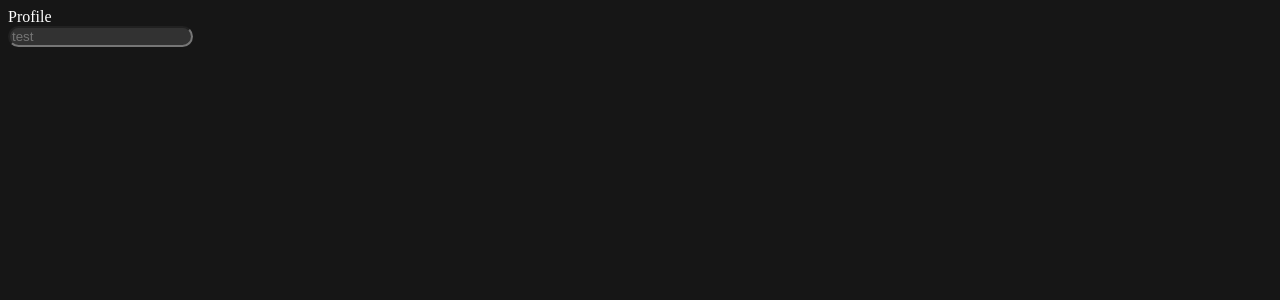
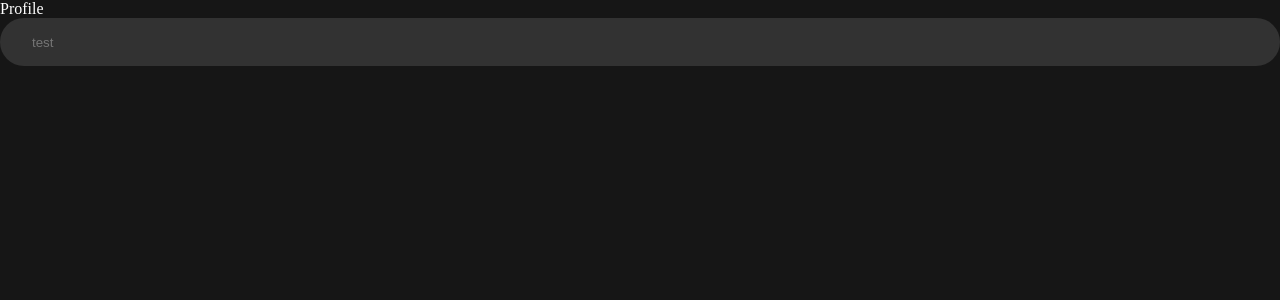
Before and after one commit to camivand4/Spraywall, a React (Vite) app: page /profile in a window 1280 px wide. Shown: the top 300 px of the page. Built offline with nearby package versions, Linux system fonts and the light colour scheme.

Commit message:
textfield center

```diff
--- a/src/Components/TextField.tsx
+++ b/src/Components/TextField.tsx
@@ -1,11 +1,15 @@
-import styled from 'styled-components';
-import Colors from '../config/colors';
+import styled from "styled-components";
+import Colors from "../config/colors";
 
 const TextField = styled.input`
-    border-radius: 1rem;
-    background-color: ${Colors.background.light};
+  border-radius: 1.5rem;
+  background-color: ${Colors.background.light};
+  color: ${Colors.text.light};
+  height: 3rem;
+  width: 100%;
 
+  padding-inline: 2rem;
+  border: 0;
 `;
 
-
 export default TextField;
--- a/src/index.css
+++ b/src/index.css
@@ -1,4 +1,11 @@
-html, body {
+* {
+    box-sizing: border-box;
+    margin: 0;
+    padding: 0;
+  }
+
+  html,
+  body {
     background-color: #161616;
     color: white;
-}
+  }
```
